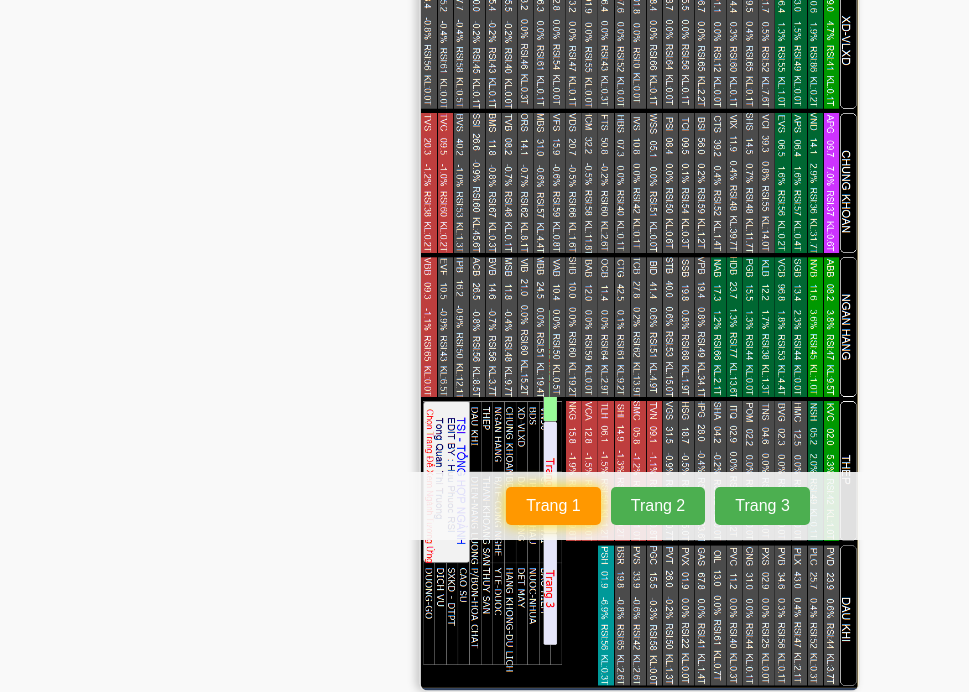
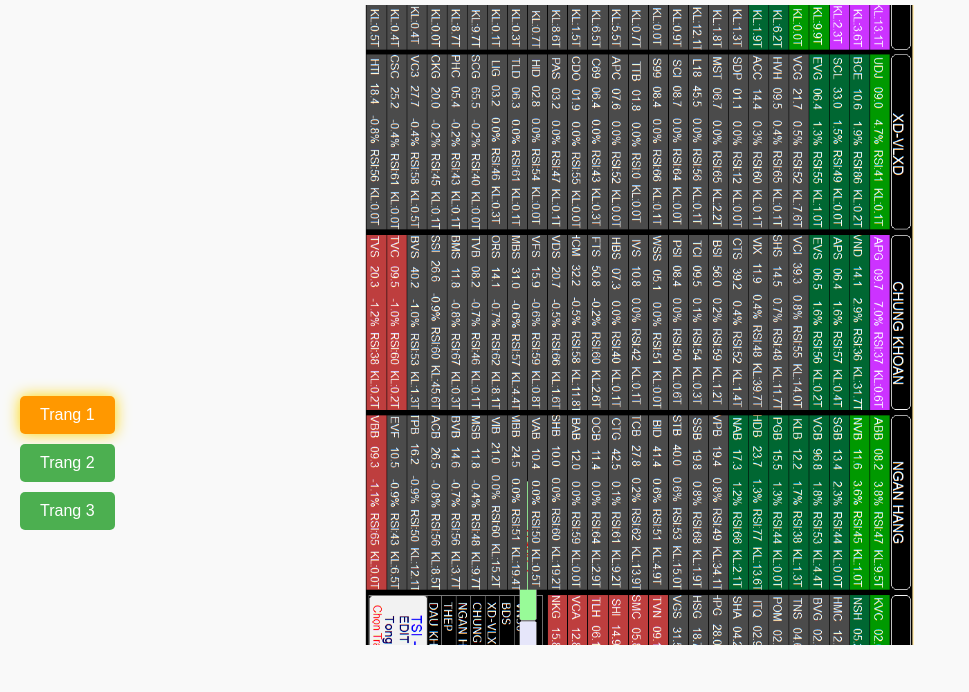
Before and after one commit to Huuphuoc1984/tonghop, a plain HTML site: page index.html in a window 1280 px wide. Shown: the part 240-932 px from the top of the page, without its empty margins (0-969 px from the left). After the commit the page ends 893 px from the top, so only its background shows below. Drawn offline with Linux system fonts and the light colour scheme.

Commit message:
Add files via upload

```diff
--- a/index.html
+++ b/index.html
@@ -6,11 +6,10 @@
     <title>Hiển thị ảnh bằng nút bấm</title>
     <style>
         body {
-            padding-top: 60px;
-            padding-bottom: 100px;
+            padding-top: 100px;
             text-align: center;
+            font-family: Arial, sans-serif;
             background-color: #f9f9f9;
-            font-family: Arial, sans-serif;
         }
 
         .spacer {
@@ -23,20 +22,34 @@
             color: #333;
         }
 
+        .image-container {
+            width: 100%;
+            height: calc(100vh - 160px);
+            display: flex;
+            justify-content: center;
+            align-items: center;
+            overflow: hidden;
+        }
+
+        img {
+            max-width: 100%;
+            max-height: 100%;
+            object-fit: contain;
+            transform: rotate(90deg);
+        }
+
         .button-container {
             position: fixed;
             bottom: 20px;
-            width: 100%;
+            left: 20px;
             display: flex;
-            justify-content: center;
-            background-color: rgba(249,249,249,0.9);
-            padding: 10px;
+            flex-direction: column;
         }
 
         button {
             padding: 10px 20px;
             font-size: 16px;
-            margin: 5px;
+            margin-bottom: 10px;
             cursor: pointer;
             border-radius: 5px;
             border: none;
@@ -52,17 +65,6 @@
         button.active {
             box-shadow: 0 0 15px #ffd700;
             background-color: #ff9800;
-        }
-
-        img {
-            max-width: 80%;
-            height: auto;
-            display: block;
-            margin: 20px auto;
-            border: 1px solid #ddd;
-            box-shadow: 0 4px 8px rgba(0, 0, 0, 0.2);
-            border-radius: 8px;
-            transform: rotate(90deg);
         }
     </style>
 </head>
```
